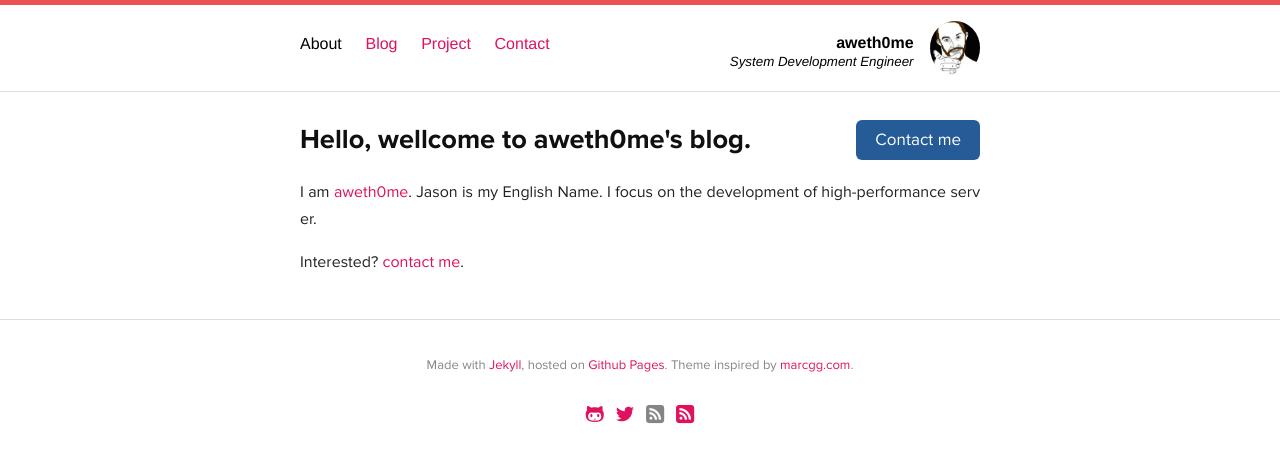
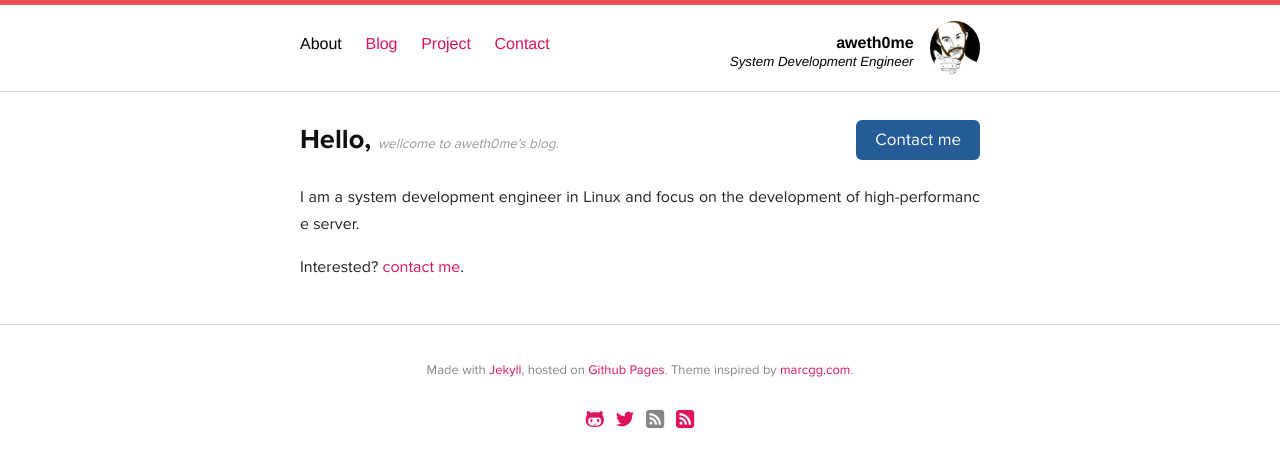
Before and after one commit to flashbuckets/dmeearm.github.io, a Jekyll site: the page built from index.html, in a window 1280 px wide. Shown: the top 468 px of the page. Built offline with Jekyll 4.4.1, drawn with Linux system fonts in a browser that asks for light colours; Markdown is read by kramdown in place of the engine named in the settings.

Commit message:
Update index.html

```diff
--- a/index.html
+++ b/index.html
@@ -13,12 +13,13 @@
       <a class="btn btn-lg" href="/contact">Contact me</a>
     </div>
     <span class="hello">
-      Hello, wellcome to aweth0me's blog.
+      Hello,
+      <small><em>wellcome to aweth0me's blog.</em></small>
     </span>
   </h1>
 
   <p>
-    I am <a href="/"><span itemprop="name">aweth0me</span></a>. Jason is my English Name. I focus on the development of high-performance server. <!--<strong itemprop="role">interim CTO</strong>.--><!--  in <span itemprop="location">Paris</span>. -->
+    I am a system development engineer in Linux and focus on the development of high-performance server. <!--<strong itemprop="role">interim CTO</strong>.--><!--  in <span itemprop="location">Paris</span>. -->
   </p>
 
  <!-- <p>
```
